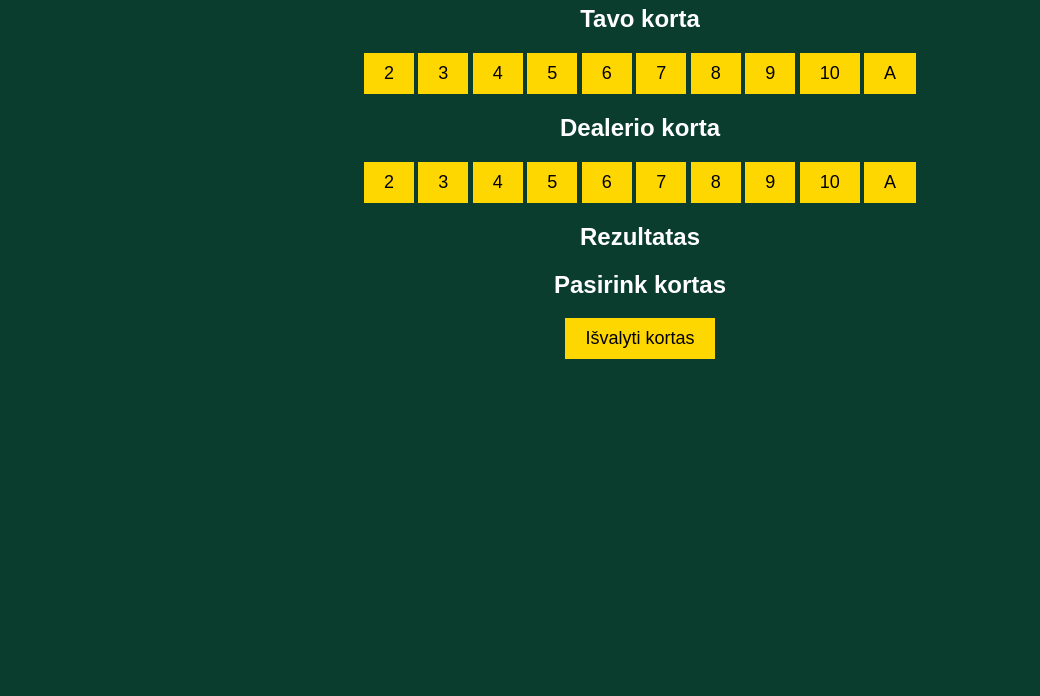
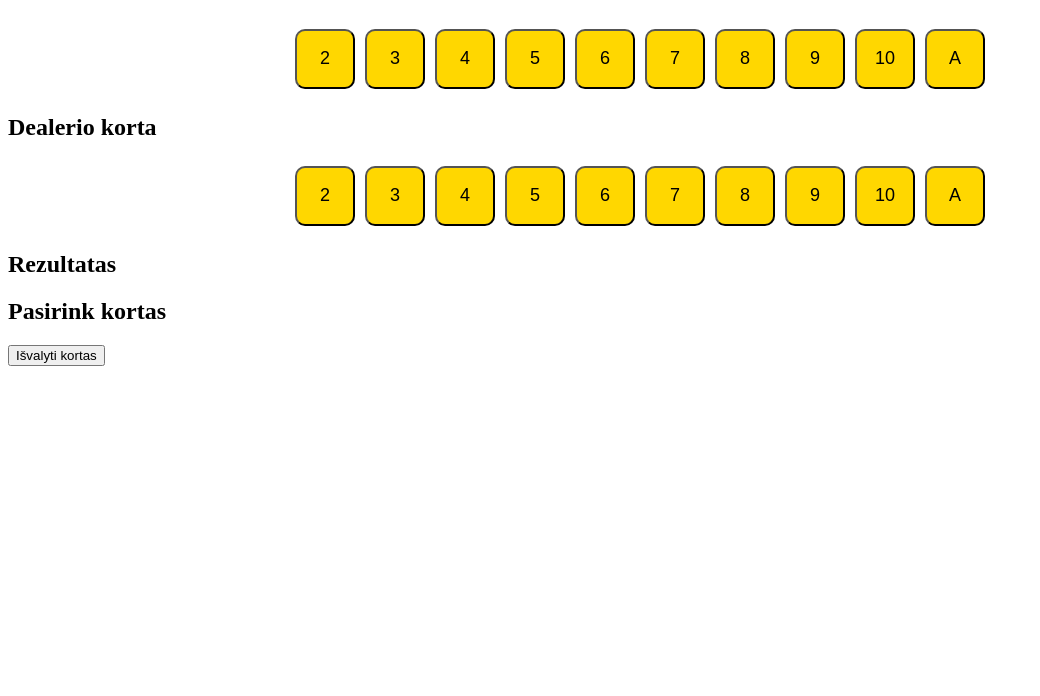
Before and after one commit to Arijus23242/blackjack-pro-game-app, a plain HTML site: page index.html in a window 1280 px wide. Shown: the part 104-800 px from the top of the page, without its empty margins (0-1040 px from the left). Drawn offline with Linux system fonts and the light colour scheme.

Commit message:
Update style.css

```diff
--- a/style.css
+++ b/style.css
@@ -1,26 +1,21 @@
-body {
-  font-family: Arial, sans-serif;
-  background: #0b3d2e;
-  color: white;
-  text-align: center;
-  padding: 20px;
-}
-
-input {
-  padding: 8px;
-  font-size: 16px;
+#player-cards button, #dealer-cards button {
+  width: 60px;
+  height: 60px;
+  font-size: 18px;
   margin: 5px;
-}
-
-button {
-  padding: 10px 20px;
-  font-size: 18px;
+  border-radius: 10px;
   background: gold;
-  border: none;
+  color: black;
   cursor: pointer;
 }
 
-#result {
-  margin-top: 20px;
-  font-size: 24px;
+#player-cards, #dealer-cards {
+  display: flex;
+  flex-wrap: wrap;
+  justify-content: center;
+  margin-bottom: 20px;
 }
+
+button:active {
+  transform: scale(0.95);
+}
```
